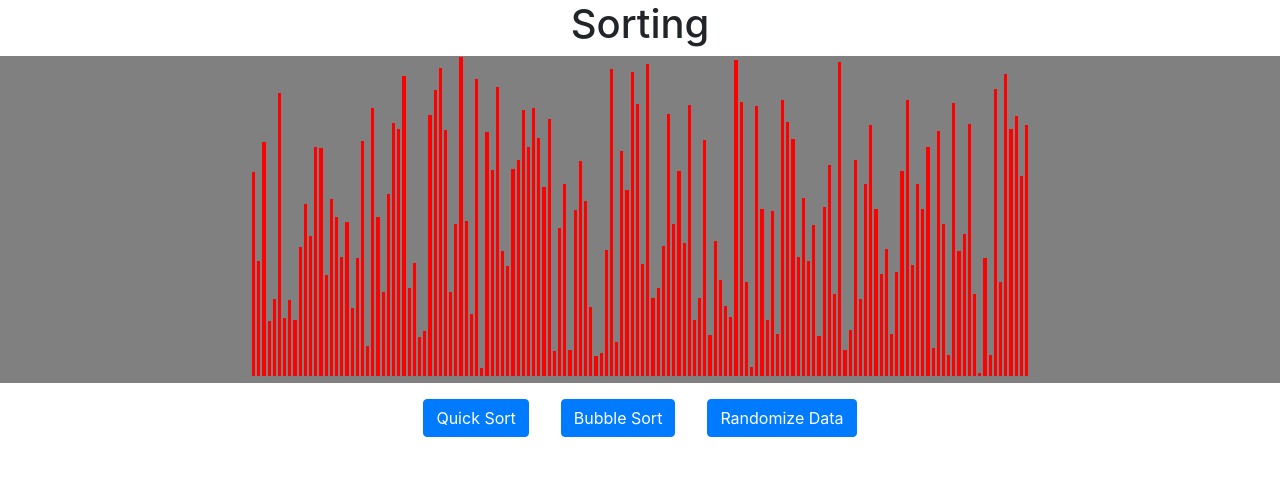
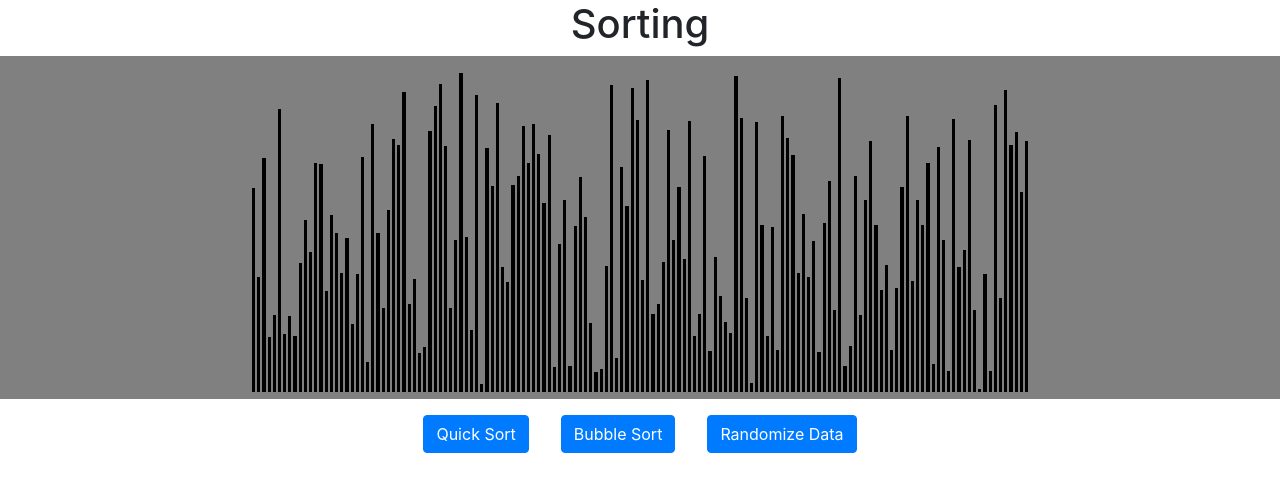
Before and after one commit to H4sh3/Sorting, a React (Create React App) app: page / in a window 1280 px wide. Shown: the top 492 px of the page. Built offline with nearby package versions, Linux system fonts and the light colour scheme.

Commit message:
minor changes

```diff
--- a/src/components/DataVis.tsx
+++ b/src/components/DataVis.tsx
@@ -21,7 +21,7 @@ export class DataVis extends React.Component<IProps, IState>{
 
     this.state = {
       data: [],
-      active: Function,
+      active: () => { return false },
       sorting: false,
       sorted: false,
     }
@@ -36,7 +36,7 @@ export class DataVis extends React.Component<IProps, IState>{
   render() {
     return <div >
       <h1>Sorting</h1>
-      <div style={{ backgroundColor: "grey" }}>
+      <div style={{ backgroundColor: "grey", paddingTop: "1rem" }}>
         {this.visualize(this.state.data, this.state.data.length)}
       </div>
       <this.Menu></this.Menu>
@@ -45,8 +45,8 @@ export class DataVis extends React.Component<IProps, IState>{
 
   Menu() {
     return <span>
-      <Button disabled={this.state.sorting} variant="primary" style={{ margin: "1rem" }} onClick={() => { this.sort(QUICK_SORT) }}>{QUICK_SORT}</Button>
-      <Button disabled={this.state.sorting} variant="primary" style={{ margin: "1rem" }} onClick={() => { this.sort(BUBBLE_SORT) }}>{BUBBLE_SORT}</Button>
+      <Button disabled={this.state.sorting || this.state.sorted} variant="primary" style={{ margin: "1rem" }} onClick={() => { this.sort(QUICK_SORT) }}>{QUICK_SORT}</Button>
+      <Button disabled={this.state.sorting || this.state.sorted} variant="primary" style={{ margin: "1rem" }} onClick={() => { this.sort(BUBBLE_SORT) }}>{BUBBLE_SORT}</Button>
       <Button disabled={this.state.sorting} variant="primary" style={{ margin: "1rem" }} onClick={() => { this.randomizeData() }}>Randomize Data</Button>
     </span>
   }
@@ -57,7 +57,7 @@ export class DataVis extends React.Component<IProps, IState>{
       height: `${d}rem`,
       margin: '1px',
       width: `${30 / l}rem`,
-      backgroundColor: this.state.sorted ? "#00ff00" : this.state.active(index) ? "#ff0000" : "#000000",
+      backgroundColor: this.state.sorted ? "#00ff00" : this.state.active(index) ? "#0000ff" : "#000000",
     }}></div>)
   }
 
```
